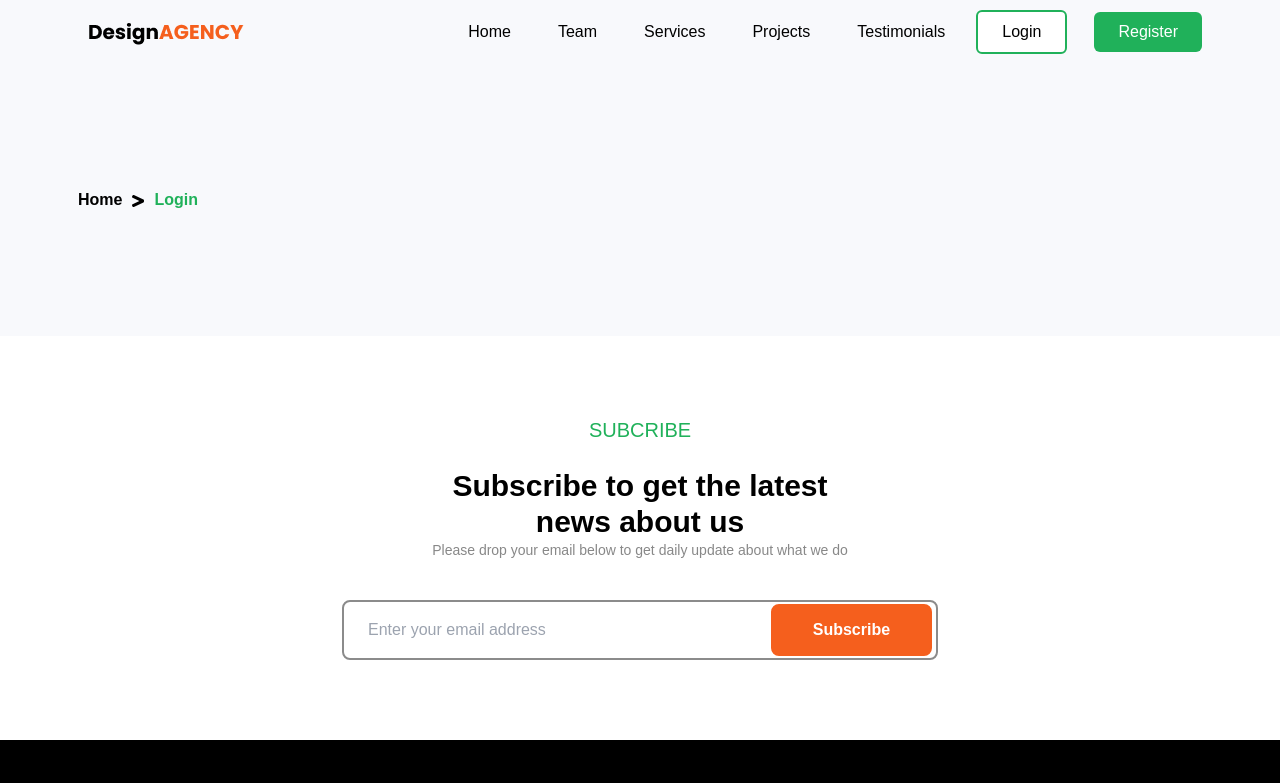
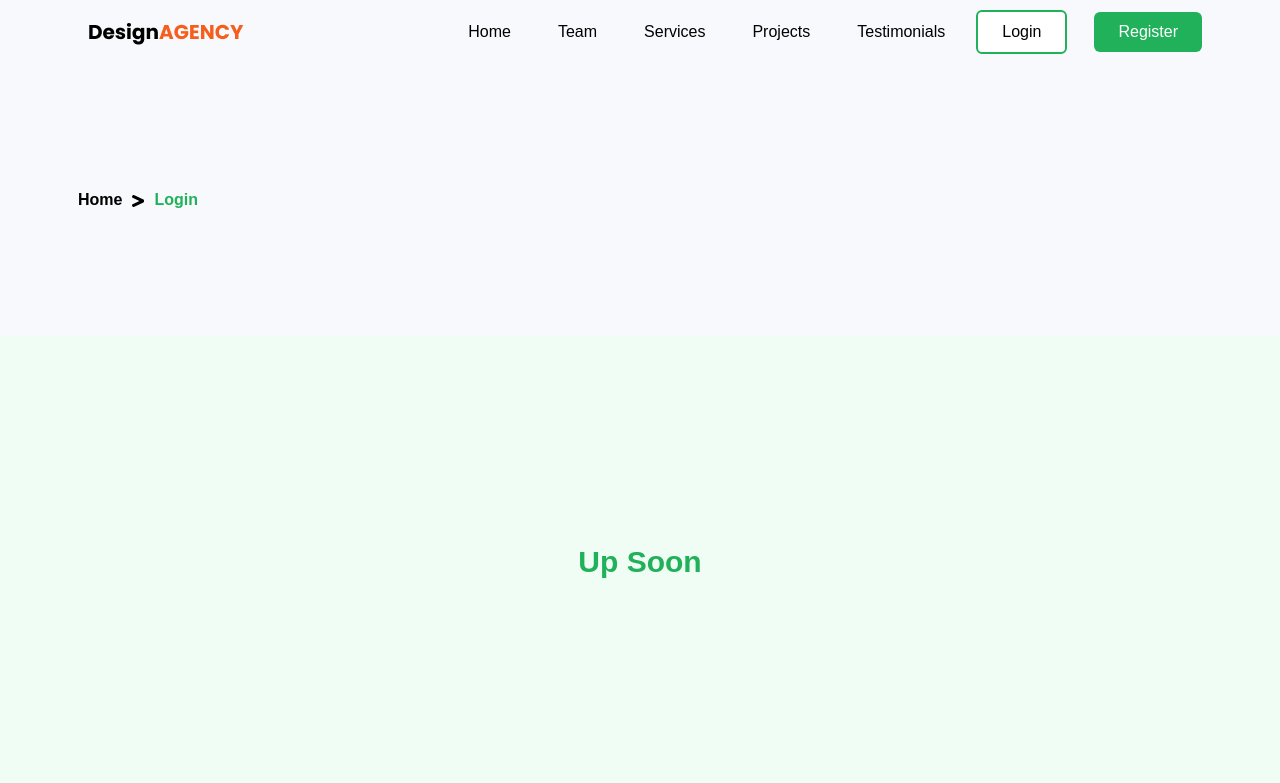
Before and after one commit to khriad991/agency, a Next.js app: page /login in a window 1280 px wide. Shown: the top 783 px of the page. Built offline with nearby package versions, Linux system fonts and the light colour scheme.

Commit message:
simple change in login & registe

```diff
--- a/src/app/login/page.jsx
+++ b/src/app/login/page.jsx
@@ -6,6 +6,12 @@ const Page = () => {
     return (
         <>
           <ChildHero/>
+            <div className="bg-green2 w-full py-20 ">
+                <div className="container py-32 flex justify-center items-center">
+
+                    <h1 className="text-green3 text-3xl font-bold text-center capitalize">up Soon</h1>
+                </div>
+            </div>
           <Subscribe/>
         </>
     );
--- a/src/app/register/page.jsx
+++ b/src/app/register/page.jsx
@@ -6,6 +6,12 @@ const Page = () => {
     return (
         <>
           <ChildHero/>
+            <div className="bg-green2 w-full py-20 ">
+                <div className="container py-32 flex justify-center items-center">
+
+                    <h1 className="text-green3 text-3xl font-bold text-center capitalize">Up Soon</h1>
+                </div>
+            </div>
           <Subscribe/>
         </>
     );
```
